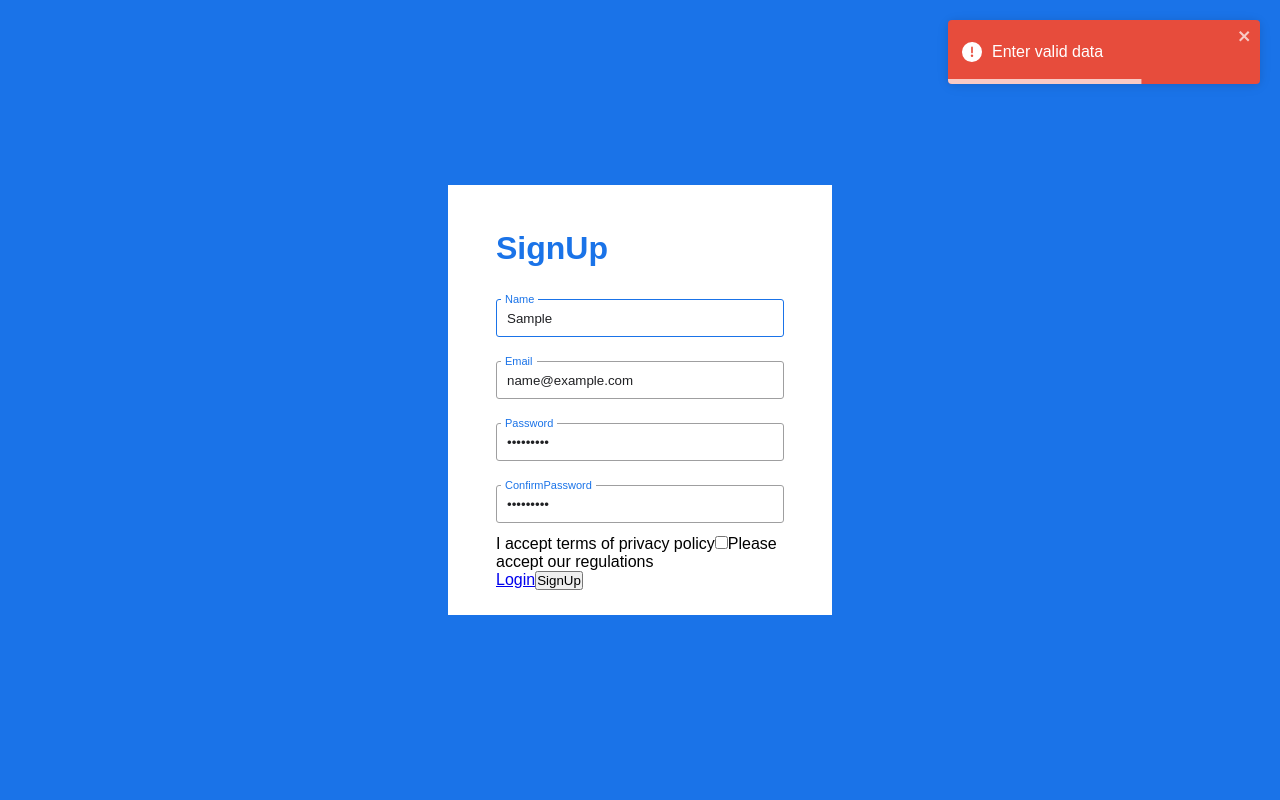
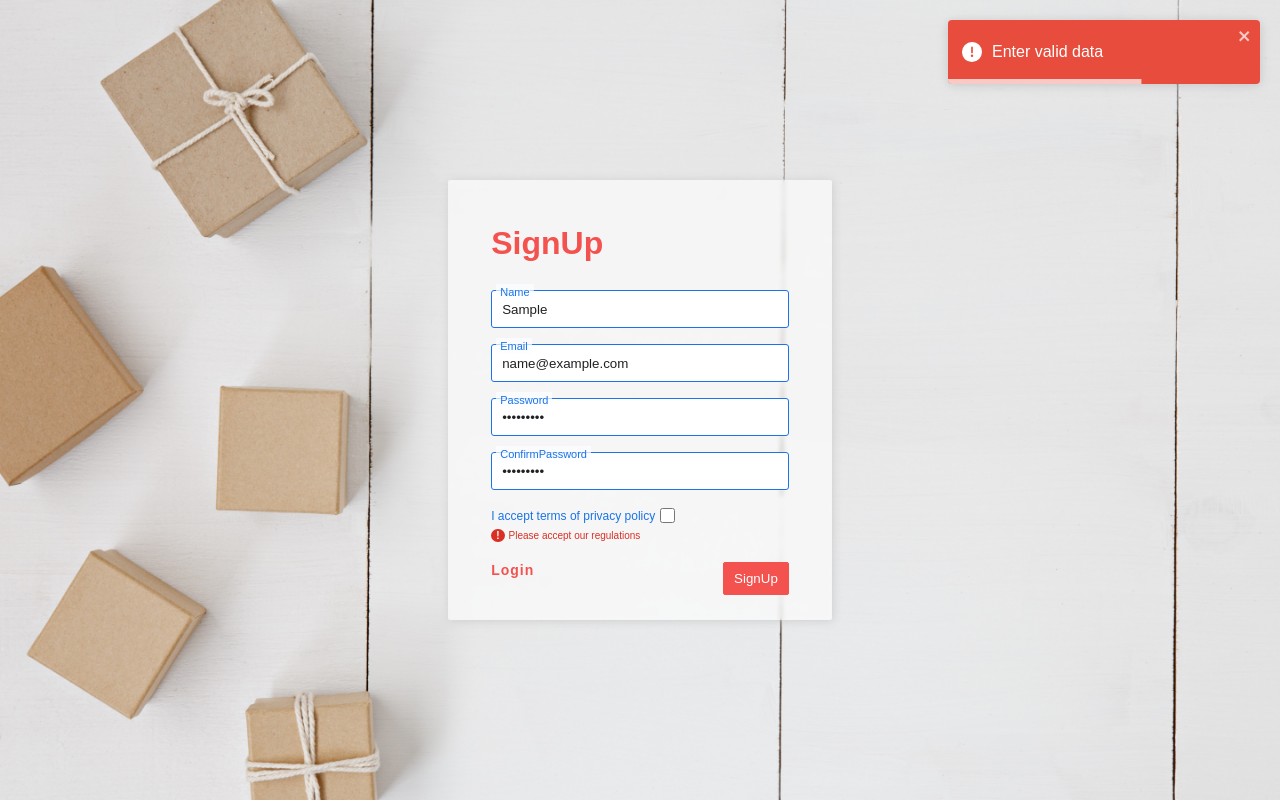
Before and after one commit to AminMardani79/shopby, a React (Create React App) app: page / in a window 1280 px wide. Both pictures are taken after typing "Sample", "name@example.com", "Sample123", "Sample123" into the empty fields and a click on the button "SignUp". Built offline with nearby package versions, Linux system fonts and the light colour scheme.

Commit message:
Sign up page is complete

```diff
--- a/public/index.html
+++ b/public/index.html
@@ -40,4 +40,5 @@
       To create a production bundle, use `npm run build` or `yarn build`.
     -->
   </body>
+  <script src="https://kit.fontawesome.com/ff69ec949d.js" crossorigin="anonymous"></script>
 </html>
--- a/src/Assets/SignUp.module.css
+++ /dev/null
@@ -1,77 +0,0 @@
-.formContainer {
-  display: flex;
-  justify-content: center;
-  align-items: center;
-  width: 100%;
-  height: 100vh;
-  background-color: #1a73e8;
-}
-.formContainer form {
-  background-color: #fff;
-  padding: 25px 3rem;
-  width: 30%;
-}
-.formHeader {
-  color: #1a73e8;
-  padding: 20px 0;
-  font-size: 32px;
-}
-.inputField {
-  display: flex;
-  flex-direction: column;
-  position: relative;
-}
-.inputField label {
-  font-size: 13px;
-  font-weight: 300;
-  color: #5f6368;
-  position: absolute;
-  top: 25px;
-  left: 10px;
-  pointer-events: none;
-  transition: all 0.1s ease-in-out;
-}
-.inputField input {
-  margin: 12px 0;
-  padding: 5px 10px;
-  border-radius: 3px;
-  border: 1px solid #9f9fa0;
-  color: #202124;
-  height: 38px;
-  width: 100%;
-}
-.inputField input.invalidInput {
-  border: 1px solid #d93025;
-}
-.inputField input.invalidInput:focus {
-  border: 2px solid #d93025;
-}
-.inputField input:focus {
-  outline: none;
-  border: 2px solid #1a73e8;
-}
-.touchedInput {
-  border: 1px solid #1a73e8 !important;
-}
-.inputField input:focus + label {
-  top: 4px;
-  left: 5px;
-  font-size: 11px;
-  background-color: #fff;
-  padding: 2px 4px;
-  color: #1a73e8;
-}
-.inputField input.invalidInput:focus + label {
-  color: #d93025;
-}
-.inputField label.activeLabel {
-  top: 4px;
-  left: 5px;
-  font-size: 11px;
-  background-color: #fff;
-  padding: 2px 4px;
-  color: #1a73e8;
-}
-.inputField input.invalidInput + label.activeLabel {
-  color: #d93025;
-}
--- /dev/null
+++ b/src/Assets/css/SignUp.module.css
@@ -0,0 +1,160 @@
+:root {
+  --main-red: #f3524f;
+  --main-blue: #1a73e8;
+  --main-error: #d93025;
+}
+.formContainer {
+  display: flex;
+  justify-content: center;
+  align-items: center;
+  width: 100%;
+  height: 100vh;
+  background-image: url("../img/signup.jpg");
+  background-size: cover;
+  background-repeat: no-repeat;
+  background-position: center;
+}
+.formContainer form {
+  background: rgba(255, 255, 255, 0.6);
+  padding: 25px 2.7rem;
+  width: 30%;
+  border-radius: 2px;
+  position: absolute;
+  backdrop-filter: blur(2px);
+  -webkit-backdrop-filter: blur(10px);
+  box-shadow: 1px 1px 10px #cecece;
+}
+.formHeader {
+  color: var(--main-red);
+  padding: 20px 0;
+  font-size: 32px;
+}
+.inputField {
+  display: flex;
+  flex-direction: column;
+  position: relative;
+}
+.inputField label {
+  font-size: 13px;
+  font-weight: 300;
+  color: #5f6368;
+  position: absolute;
+  top: 20px;
+  left: 10px;
+  pointer-events: none;
+  transition: all 0.1s ease-in-out;
+}
+.inputField input {
+  margin: 8px 0;
+  padding: 5px 10px;
+  border-radius: 3px;
+  border: 1px solid #9f9fa0;
+  color: #202124;
+  height: 38px;
+  width: 100%;
+}
+.inputField input.invalidInput {
+  border: 1px solid var(--main-error) !important;
+}
+.inputField input.invalidInput:focus {
+  border: 2px solid var(--main-error) !important;
+}
+.inputField input:focus {
+  outline: none;
+  border: 2px solid var(--main-blue);
+}
+.touchedInput {
+  border: 1px solid var(--main-blue) !important;
+}
+.inputField input:focus + label {
+  top: 2px;
+  left: 5px;
+  font-size: 11px;
+  background: rgba(255, 255, 255, 0.6);
+  backdrop-filter: blur(8px);
+  -webkit-backdrop-filter: blur(10px);
+  padding: 2px 4px;
+  color: var(--main-blue);
+}
+.inputField input.invalidInput:focus + label {
+  color: var(--main-error);
+  background: rgba(255, 255, 255, 0.6);
+  backdrop-filter: blur(8px);
+  -webkit-backdrop-filter: blur(10px);
+}
+.inputField label.activeLabel {
+  top: 2px;
+  left: 5px;
+  font-size: 11px;
+  background: rgba(255, 255, 255, 0.6);
+  backdrop-filter: blur(8px);
+  -webkit-backdrop-filter: blur(10px);
+  padding: 2px 4px;
+  color: var(--main-blue);
+}
+.inputField input.invalidInput + label.activeLabel {
+  color: var(--main-error);
+}
+.inputField span {
+  color: var(--main-error);
+  font-size: 10px;
+}
+.inputField .errorIcon,
+.checkBoxField .errorIcon {
+  color: #fff;
+  background-color: var(--main-error);
+  border-radius: 50%;
+  padding: 1px 5px;
+  display: inline-block;
+  font-weight: 700;
+  margin-right: 4px;
+  font-size: 10px;
+}
+.checkBoxField {
+  display: flex;
+  flex-direction: column;
+  padding-top: 10px;
+}
+.checkBoxField span {
+  margin-top: 3px;
+  color: var(--main-error);
+  font-size: 10px;
+}
+.checkBoxField label {
+  font-size: 12px;
+  color: var(--main-blue);
+}
+.checkBoxField > div {
+  display: flex;
+  align-items: center;
+}
+.checkBoxField input {
+  margin-left: 5px;
+  width: 15px;
+  height: 15px;
+  cursor: pointer;
+}
+.formButtons {
+  display: flex;
+  justify-content: space-between;
+  padding-top: 20px;
+}
+.formButtons a {
+  text-decoration: none;
+  color: var(--main-red);
+  font-size: 14px;
+  letter-spacing: 1px;
+  font-weight: 700;
+}
+.formButtons button {
+  background-color: var(--main-red);
+  color: #fff;
+  padding: 8px 10px;
+  cursor: pointer;
+  border: 1px solid var(--main-red);
+  border-radius: 2px;
+  transition: all 0.2s ease-in-out;
+}
+.formButtons button:hover {
+  background-color: var(--main-red);
+}
--- a/src/Pages/SignUp.js
+++ b/src/Pages/SignUp.js
@@ -3,7 +3,7 @@ import { ToastContainer } from "react-toastify";
 import "react-toastify/dist/ReactToastify.css";
 import { notify } from "../Utils/notify";
 import { validate } from "./validation/signUpValidation";
-import styles from "../Assets/SignUp.module.css";
+import styles from "../Assets/css/SignUp.module.css";
 
 const SignUp = () => {
   const [data, setData] = useState({
@@ -44,76 +44,106 @@ const SignUp = () => {
   const focusHandler = (event) => {
     setTouch({ ...touch, [event.target.name]: true });
   };
+  const BlurHandler = (event) => {
+    setTouch({ ...touch, [event.target.name]: false });
+  };
   return (
     <div className={styles.formContainer}>
       <form onSubmit={submitHandler}>
         <h1 className={styles.formHeader}>SignUp</h1>
         <div className={styles.inputField}>
           <input
-            className={`${
+            className={`${!touch.name && data.name && styles.touchedInput} ${
               errors.name && errorMessage.name && styles.invalidInput
-            } ${touch.name && data.name && styles.touchedInput}`}
+            }`}
             type="text"
             name="name"
             value={data.name}
             onChange={changeHandler}
             onFocus={focusHandler}
+            onBlur={BlurHandler}
           />
           <label className={data.name && styles.activeLabel}>Name</label>
-          {errors.name && errorMessage.name && <span>{errors.name}</span>}
+          {errors.name && errorMessage.name && (
+            <span>
+              <span className={styles.errorIcon}>!</span>
+              {errors.name}
+            </span>
+          )}
         </div>
         <div className={styles.inputField}>
           <input
-            className={
+            className={`${!touch.email && data.email && styles.touchedInput} ${
               errors.email && errorMessage.email && styles.invalidInput
-            }
+            }`}
             type="text"
             name="email"
             value={data.email}
             onChange={changeHandler}
             onFocus={focusHandler}
+            onBlur={BlurHandler}
           />
           <label className={data.email && styles.activeLabel}>Email</label>
-          {errors.email && errorMessage.email && <span>{errors.email}</span>}
+          {errors.email && errorMessage.email && (
+            <span>
+              <span className={styles.errorIcon}>!</span>
+              {errors.email}
+            </span>
+          )}
         </div>
         <div className={styles.inputField}>
           <input
-            className={
+            className={`${
+              !touch.password && data.password && styles.touchedInput
+            } ${
               errors.password && errorMessage.password && styles.invalidInput
-            }
+            }`}
             type="password"
             name="password"
             value={data.password}
             onChange={changeHandler}
             onFocus={focusHandler}
+            onBlur={BlurHandler}
           />
           <label className={data.password && styles.activeLabel}>
             Password
           </label>
           {errors.password && errorMessage.password && (
-            <span>{errors.password}</span>
+            <span>
+              <span className={styles.errorIcon}>!</span>
+              {errors.password}
+            </span>
           )}
         </div>
         <div className={styles.inputField}>
           <input
-            className={
+            className={`${
+              !touch.confirmPassword &&
+              data.confirmPassword &&
+              styles.touchedInput
+            } ${
               errors.confirmPassword &&
               errorMessage.confirmPassword &&
               styles.invalidInput
-            }
+            } `}
             type="password"
             name="confirmPassword"
             value={data.confirmPassword}
             onChange={changeHandler}
             onFocus={focusHandler}
+            onBlur={BlurHandler}
           />
           <label className={data.confirmPassword && styles.activeLabel}>
             ConfirmPassword
           </label>
           {errors.confirmPassword && errorMessage.confirmPassword && (
-            <span>{errors.confirmPassword}</span>
+            <span>
+              <span className={styles.errorIcon}>!</span>
+              {errors.confirmPassword}
+            </span>
           )}
         </div>
+        <div className={styles.checkBoxField}>
           <div>
             <label>I accept terms of privacy policy</label>
             <input
@@ -122,11 +152,15 @@ const SignUp = () => {
               checked={data.isAccepted}
               onChange={changeHandler}
             />
+          </div>
           {errors.isAccepted && errorMessage.name && (
-            <span>{errors.isAccepted}</span>
+            <span>
+              <span className={styles.errorIcon}>!</span>
+              {errors.isAccepted}
+            </span>
           )}
         </div>
-        <div>
+        <div className={styles.formButtons}>
           <a href="#">Login</a>
           <button type="submit">SignUp</button>
         </div>
--- a/src/index.js
+++ b/src/index.js
@@ -1,6 +1,6 @@
 import React from "react";
 import ReactDOM from "react-dom";
 import App from "./App";
-import "./Assets/index.css";
+import "./Assets/css/index.css";
 
 ReactDOM.render(<App />, document.getElementById("root"));
```
Also changed, not shown: src/Assets/css/index.css (renamed from src/Assets/index.css), src/Assets/img/signup.jpg (added). Lines whose indentation alone changed are shown as unchanged.
